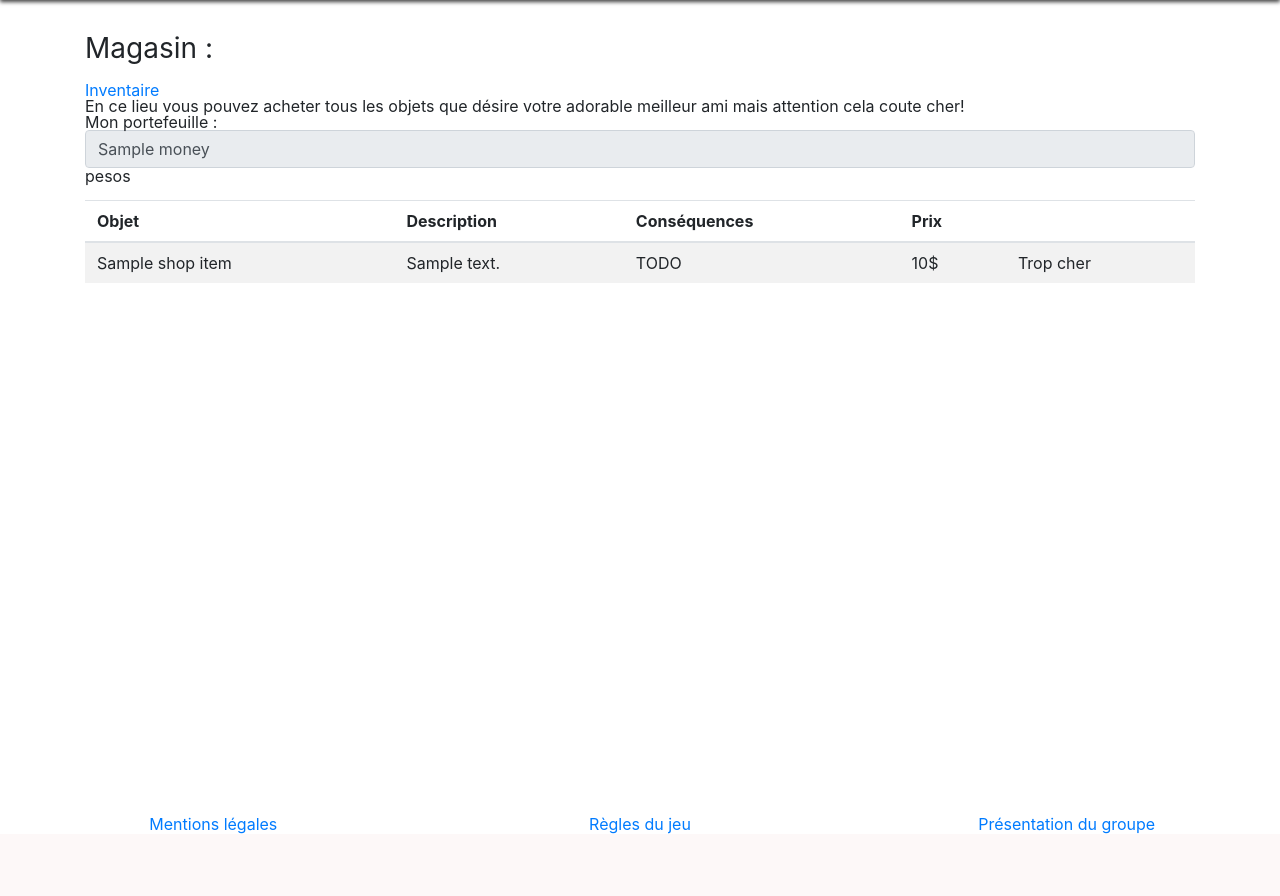
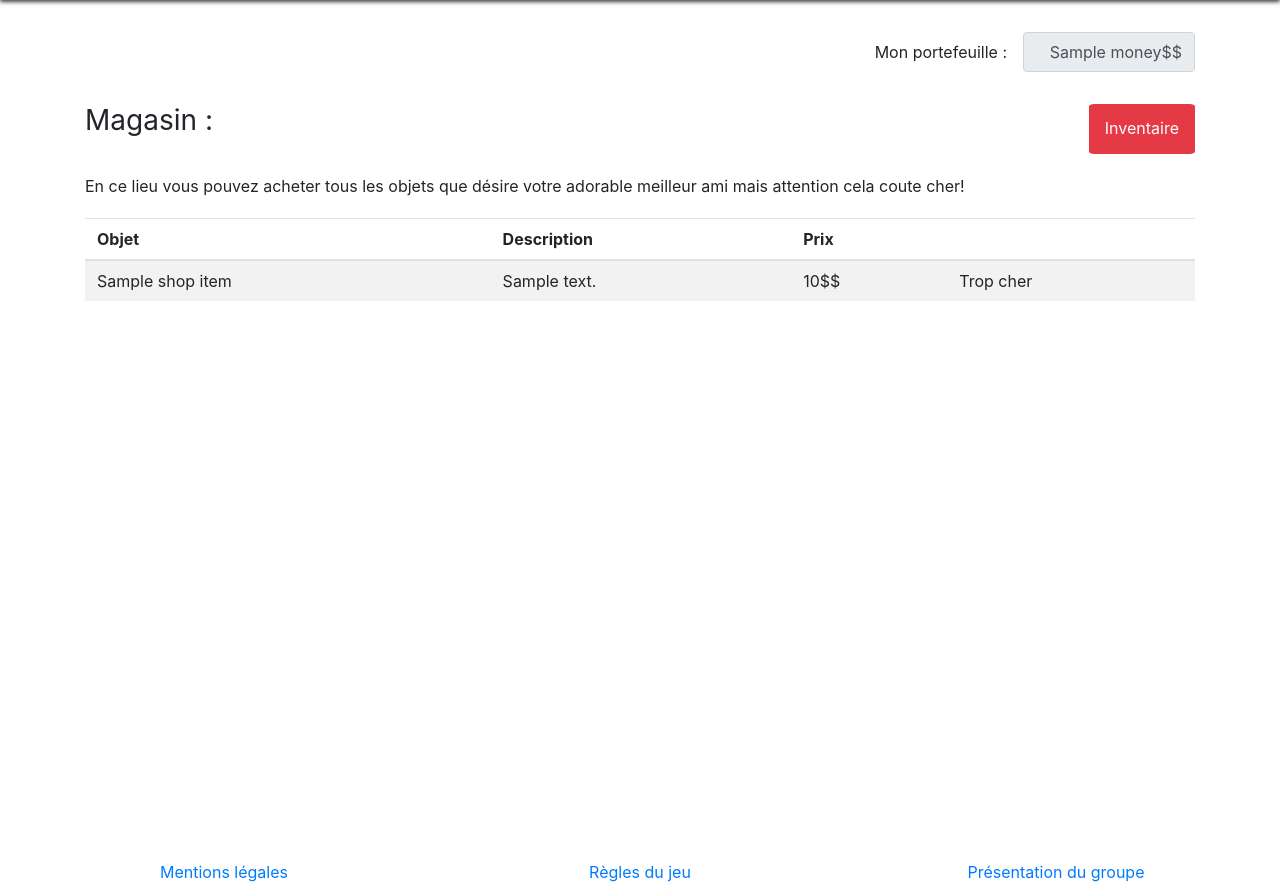
Before and after one commit to nmiton/KIA, a Symfony app: template templates/shop/index.html.twig in a window 1280 px wide. Shown: the part 64-960 px from the top of the page. Before the commit the page ends 898 px from the top, so only its background shows below. Run offline with Twig, Linux system fonts and the light colour scheme; the template is opened without the code that fills it: most values are stand-ins (such as "Sample title", 1, 10 or a date in 2020); some libraries are stand-ins or nearby versions.

Commit message:
maj Achat

```diff
--- a/src/Controller/PlayController.php
+++ b/src/Controller/PlayController.php
@@ -27,9 +27,11 @@ class PlayController extends AbstractController
                 return $this->render('registration/verify_my_email.html.twig');
             }else{
                 //nb d'aimaux vivant(s) pr le user
-                $animals =$repo->findAnimalIsAliveWithLifeByUserId($this->getUser()->getId());
+
+                $animals=$repo->findAnimalIsAliveWithLifeByUserId($this->getUser()->getId());
+
+                // dd($this->getUser()->getId());
                 //si le user n'a pas d'animaux vivant
-                // dd($animals);
                 if(count($animals)==0){
                     return $this->redirectToRoute('app_new_animal');
                 }else{
--- a/src/DataFixtures/ActionObjectsFixtures.php
+++ b/src/DataFixtures/ActionObjectsFixtures.php
@@ -22,7 +22,7 @@ class ActionObjectsFixtures extends Fixture implements OrderedFixtureInterface
         $var = new ActionObjects();
         $var->setQuantity(1);
         $var->setAction($this->getReference('nourrirCroquette'));
-        $var->setObject($this->getReference('balle_tennis'));
+        $var->setObject($this->getReference('croquettes'));
         $manager->persist($var);
         $this->addReference('actionObjectCroquette', $var);
         //remplir gamelle
--- a/src/DataFixtures/AnimalFixtures.php
+++ b/src/DataFixtures/AnimalFixtures.php
@@ -18,7 +18,7 @@ class AnimalFixtures extends Fixture implements OrderedFixtureInterface
         $animal->setIsAlive(true);
         $animal->setLastActive($date);
         $animal->setCreatedAt($date);
-        $animal->setUser($this->getReference('user1'));
+        $animal->setUser($this->getReference('nath'));
         $animal->setAnimalType($this->getReference('typeAnimalChien'));
         $manager->persist($animal);
         $this->addReference('animal_chien', $animal);
--- a/src/Entity/AnimalCaracteristic.php
+++ b/src/Entity/AnimalCaracteristic.php
@@ -22,7 +22,7 @@ class AnimalCaracteristic
     private $caracteristic;
 
     #[ORM\Column(type: 'integer')]
-    private $value;
+    private $value = 100;
 
     public function getId(): ?int
     {
--- a/src/assets/scss/layout/_footer.scss
+++ b/src/assets/scss/layout/_footer.scss
@@ -1,7 +1,7 @@
 #footer{
     position:relative;
-    padding: 3rem auto;
     ul {
+        margin: 1rem;
         list-style: none;
         display: flex;
         flex-direction: column;
--- a/src/assets/scss/layout/_main.scss
+++ b/src/assets/scss/layout/_main.scss
@@ -1,9 +1,9 @@
 main{
-    margin: 2rem auto;
-    min-height: 41rem;
+    margin-top: 1rem;
+    min-height: 48rem;
 
     @include respond(md){
-        min-height: 46rem;
+        min-height: 50rem;
     }
 
     @import '../sections/_overlay.scss';
--- a/src/assets/scss/pages/_crud.scss
+++ b/src/assets/scss/pages/_crud.scss
@@ -1,4 +1,5 @@
 .edit,.show,.new,.index{
+
     form{
         margin : 1rem;
         ul{
--- a/src/assets/scss/pages/_shopInventory.scss
+++ b/src/assets/scss/pages/_shopInventory.scss
@@ -1,4 +1,26 @@
 #shopInventory{
+
+    #mon_portefeuille{
+        display: flex;
+        flex-direction: row;
+        margin: 2rem auto;
+        justify-content: end;
+
+        label{
+            margin: auto 1rem;
+        }
+
+        #grp_input_money{
+            display: flex;
+
+            input{
+                width: auto;
+                height: 2.5rem;
+                text-align: right;
+                margin: auto;
+            }
+        }
+    }
 
     #inventaire_magasin{
         display: flex;
@@ -9,9 +31,8 @@
             border-radius: 5%;
             color: white;
             text-decoration: none;
-            padding: 0.75rem;
+            padding: 1rem;
             background-color: $color-bg-alt;
-            line-height: 1;
         }
 
         a:hover{
--- a/src/assets/scss/sections/_actions.scss
+++ b/src/assets/scss/sections/_actions.scss
@@ -11,10 +11,10 @@
         form{
             button{
                 border-radius: 5%;
-                padding: 0.25rem 0.5rem;
+                padding: 0.75rem;
                 margin: auto;
                 margin-bottom: 1rem;
-                width: 50%;
+                width: 15rem;
 
                 &:hover{
                     background-color: $color-bg-altmenu;
@@ -30,7 +30,8 @@
         @include respond(lg) {
             display: grid;
             grid-template-columns: 1fr 1fr 1fr 1fr 1fr;
-            grid-gap : 1rem
+            grid-gap : 1rem;
+            margin: 2rem;
         }
 
     }
--- a/src/assets/scss/sections/_overlay.scss
+++ b/src/assets/scss/sections/_overlay.scss
@@ -7,7 +7,7 @@
     }
 
     section{
-        margin: 1rem;
+        padding: 1rem;
     }
 
     .myBorder{
--- a/templates/inventory/index.html.twig
+++ b/templates/inventory/index.html.twig
@@ -14,7 +14,7 @@
     <thead>
         <th scope="col">Objet</th>
         <th scope="col">Description</th>
-        <th scope="col">Conséquences</th>
+        {# <th scope="col">Conséquences</th> #}
         <th scope="col">Quantité</th>
     </thead>
     <tbody>
@@ -28,7 +28,7 @@
     <thead>
         <th scope="col">Objet</th>
         <th scope="col">Description</th>
-        <th scope="col">Conséquences</th>
+        {# <th scope="col">Conséquences</th> #}
         <th scope="col">Quantité</th>
     </thead>
     <tbody>
@@ -36,7 +36,7 @@
         <tr>
             <td data-label="Objet">{{item.name}}</td>
             <td data-label="Description">{{item.description}}</td>
-            <td data-label="Conséquences">TODO</td>
+            {# <td data-label="Conséquences">TODO</td> #}
             <td data-label="Quantité">{{item.quantity}}</td>
         </tr>
     {% endfor %}
--- a/templates/shop/index.html.twig
+++ b/templates/shop/index.html.twig
@@ -1,28 +1,28 @@
 {% extends 'base.html.twig' %}
 
-{% block title %}Magasin
-{% endblock %}
-{% block main_id %}shopInventory
-{% endblock %}
+{% block title %}Magasin{% endblock %}
+{% block main_id %}shopInventory{% endblock %}
 
 {% block body %}
-	<div id="inventaire_magasin">
-		<h1 class="h3 mb-3 font-weight-normal">Magasin :
-		</h1>
-		<a href="{{path("app_inventory")}}">Inventaire</a>
+<div id="mon_portefeuille">
+	<label>Mon portefeuille :</label>
+	<div id="grp_input_money">
+		<input class="form-control" type="text" id="money" disabled value="{{money}}$$" name="money" required size="10">
 	</div>
-	<p class="tips">
-		En ce lieu vous pouvez acheter tous les objets que désire votre adorable meilleur ami mais attention cela coute cher!
-	</p>
-	<div id="mon_portefeuille">
-		<label>Mon portefeuille :</label>
-		<div id="grp_input_money">
-			<input class="form-control" type="text" id="money" disabled value="{{money}}" name="money" required size="10">
-			<label>pesos</label>
-		</div>
-	</div>
+</div>
+<div id="inventaire_magasin">
+	<h1 class="h3 mb-3 font-weight-normal">Magasin : </h1>
+	<a href="{{path("app_inventory")}}">Inventaire</a>
+</div>
+<p class="tips">
+	En ce lieu vous pouvez acheter tous les objets que désire votre adorable meilleur ami mais attention cela coute cher!
+</p>
+
 	{% if error != "" %}
 		<div class="alert alert-danger">{{ error }}</div>
+	{% endif %}
+	{% if success != "" %}
+		<div class="alert alert-success">{{ success }}</div>
 	{% endif %}
 	{% if shopItems == [] %}
 		{% elseif shopItems is null %}
@@ -30,13 +30,13 @@
 				<thead>
 					<th scope="col">Objet</th>
 					<th scope="col">Description</th>
-					<th scope="col">Conséquences</th>
+					{# <th scope="col">Conséquences</th> #}
 					<th scope="col">Prix</th>
 					<th scope="col"></th>
 				</thead>
 				<tbody>
 					<tr>
-						<td data-label="Place" colspan="5">Aïe, il semblerait que le magasin a été dévalisé</td>
+						<td data-label="Place" colspan="4">Aïe, il semblerait que le magasin a été dévalisé</td>
 					</tr>
 				</tbody>
 				<tbody></tbody>
@@ -46,7 +46,7 @@
 				<thead>
 					<th scope="col">Objet</th>
 					<th scope="col">Description</th>
-					<th scope="col">Conséquences</th>
+					{# <th scope="col">Conséquences</th> #}
 					<th scope="col">Prix</th>
 					<th scope="col"></th>
 				</thead>
@@ -55,8 +55,8 @@
 						<tr>
 							<td data-label="Objet">{{item.name}}</td>
 							<td data-label="Description">{{item.description}}</td>
-							<td data-label="Conséquences">TODO</td>
-							<td data-label="Prix">{{item.price}}$</td>
+							{# <td data-label="Conséquences">TODO</td> #}
+							<td data-label="Prix">{{item.price}}$$</td>
 							<td data-label="">
 								<form action="{{ path('app_shop_buy_id', {'id': item.id}) }}" method="post">
 									{% if item.price <= app.user.getMoney() %}
```
Also changed, not shown: src/Controller/ShopController.php (+8 -6 lines), src/DataFixtures/AnimalCaracteristicFixtures.php (+12 -10 lines), public/assets/css/styles.min.css, 1 other file.
